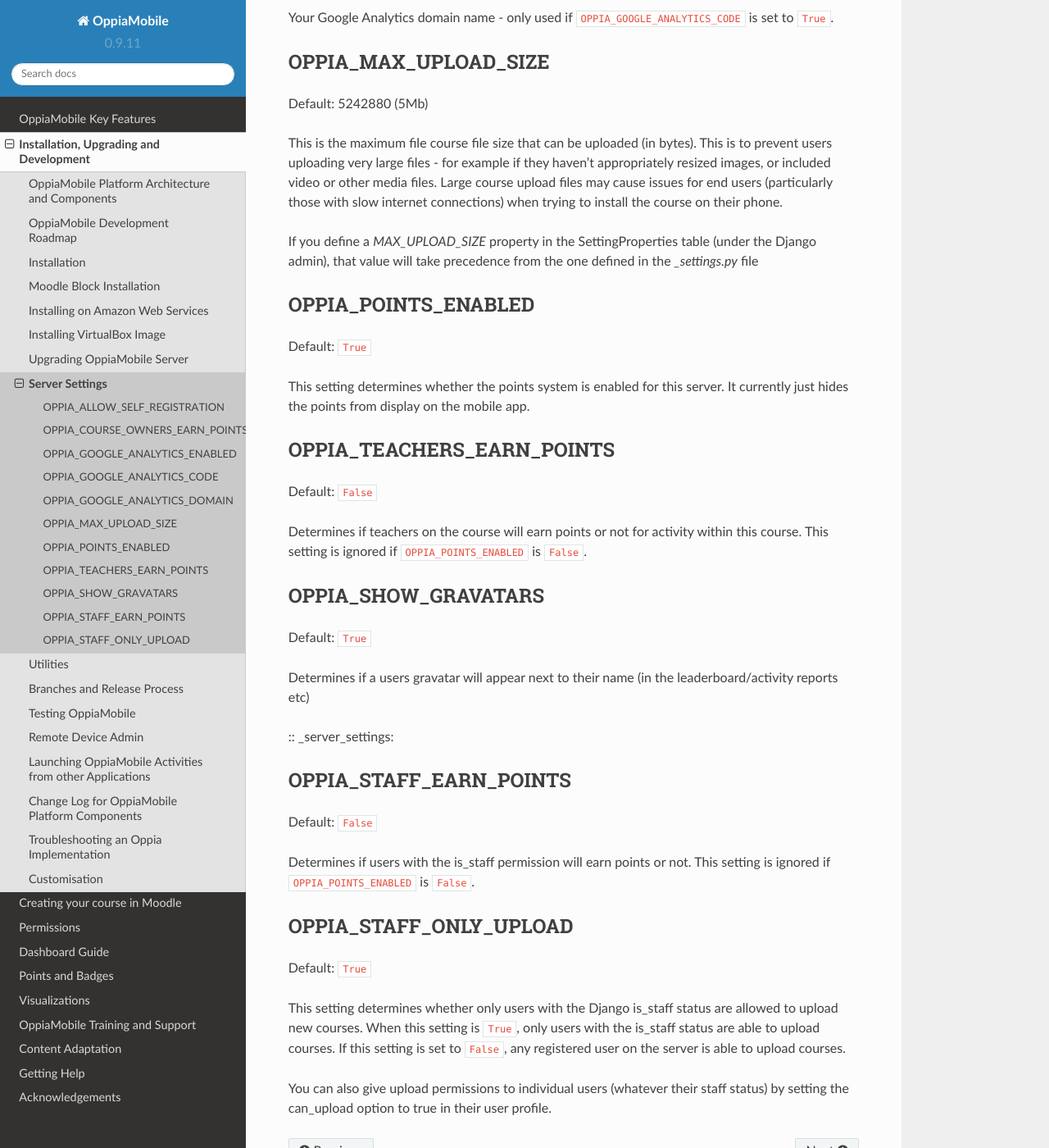
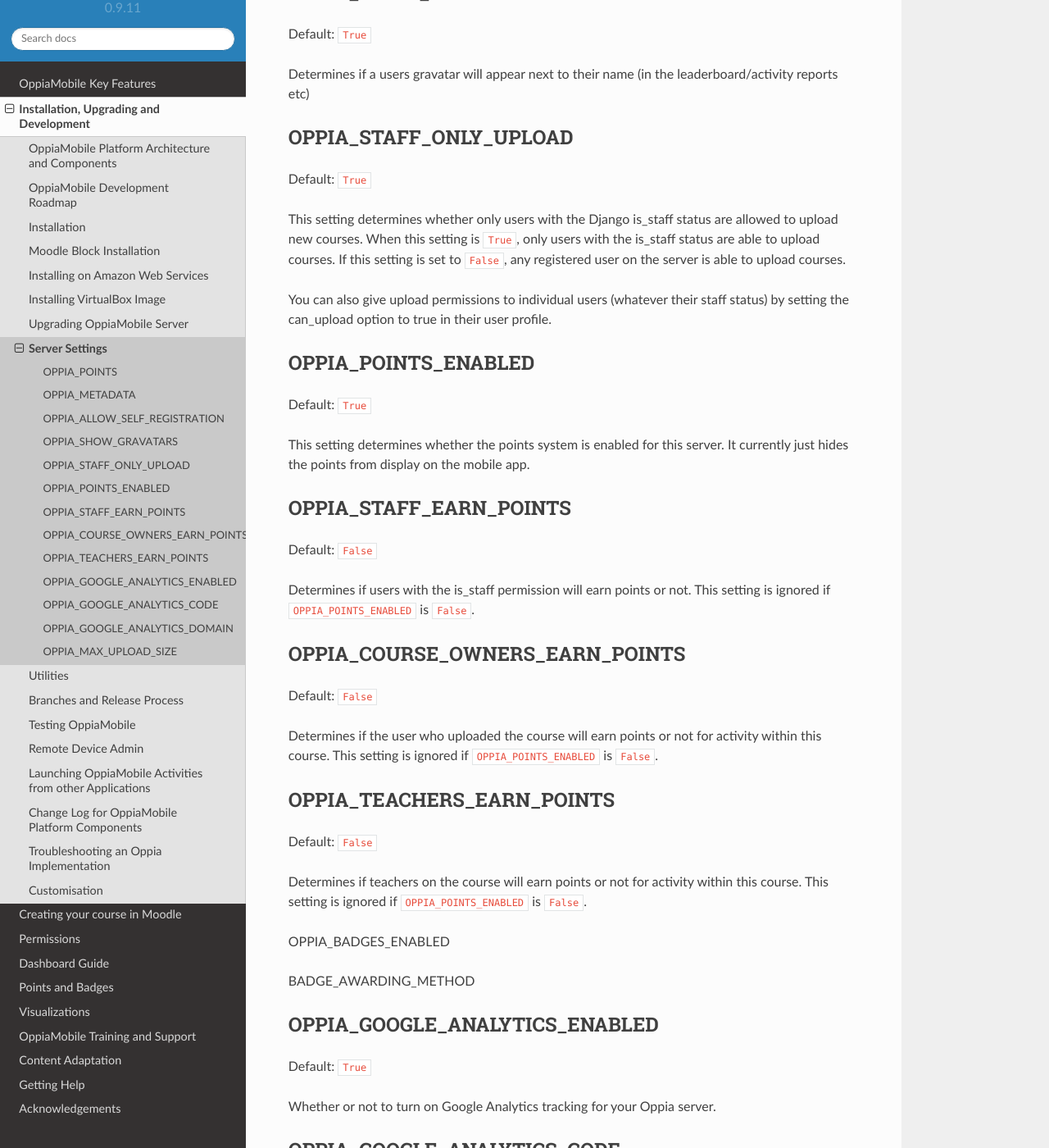
Before and after one commit to DigitalCampus/django-oppia, a Sphinx documentation site: the page built from docs/dev/settings.rst, in a window 1280 px wide and 1400 px high, scrolled down 988 px. Shown: the whole window at 82% size. Built offline with Sphinx 7.4.7 and the Read the Docs theme 2.0.0, drawn with Linux system fonts in a browser that asks for light colours; the version number is read from the project's files by our own code; some of the changed lines change nothing that is shown; some of the changed text lies outside the part shown.

Commit message:
update settings doc

```diff
--- a/docs/dev/settings.rst
+++ b/docs/dev/settings.rst
@@ -6,9 +6,33 @@
 These are the settings that you may want to alter to adapt to your OppiaMobile
 installation.
 
-To edit these settings you will need to edit the ``local_settings.py`` file, and
+To edit these settings you will need to edit the ``local_settings_xxx.py`` file, and
 for them to take effect you will need to restart your web server.
 
+
+
+OPPIA_POINTS
+-------------
+
+Default:
+	``'REGISTER':100,                             # given when user first registers
+        'QUIZ_ATTEMPT_OWNER':5,                     # given to the quiz owner when another user attempts their quiz
+        'QUIZ_FIRST_ATTEMPT':20,                    # for the first attempt at a quiz
+        'QUIZ_ATTEMPT':10,                          # for any subsequent attempts at a quiz
+        'QUIZ_FIRST_ATTEMPT_THRESHOLD':100,         # Threshold for getting bonus points for first attempt at quiz (must be 0-100)
+        'QUIZ_FIRST_ATTEMPT_BONUS':50,              # Bonus points for getting over the threshold on first attempt at quiz
+        'QUIZ_CREATED':200,                         # for creating a quiz
+        'ACTIVITY_COMPLETED':10,                    # for completing an activity
+        'MEDIA_STARTED':20,                         # for starting media
+        'MEDIA_PLAYING_INTERVAL':30,                # interval in seconds for which points are given
+        'MEDIA_PLAYING_POINTS_PER_INTERVAL':5,      # no points per interval media is playing
+        'MEDIA_MAX_POINTS':200,                     # the maximum number of points available for any single media play
+        'COURSE_DOWNLOADED':50,
+      ``
+
+
+OPPIA_METADATA
+---------------
 
 OPPIA_ALLOW_SELF_REGISTRATION
 -----------------------------
@@ -20,6 +44,49 @@
 anyone registering on your server - you will need to create their accounts
 yourself instead using the standard Django user management.
 
+
+OPPIA_SHOW_GRAVATARS
+--------------------------------
+
+Default: ``True``
+
+Determines if a users gravatar will appear next to their name (in the
+leaderboard/activity reports etc)
+
+
+OPPIA_STAFF_ONLY_UPLOAD
+-----------------------
+
+Default: ``True``
+
+This setting determines whether only users with the Django is_staff status are
+allowed to upload new courses. When this setting is ``True``, only users with
+the is_staff status are able to upload courses. If this setting is set to
+``False``, any registered user on the server is able to upload courses.
+
+You can also give upload permissions to individual users (whatever their staff
+status) by setting the can_upload option to true in their user profile.
+
+
+
+OPPIA_POINTS_ENABLED
+-----------------------
+
+Default: ``True``
+
+This setting determines whether the points system is enabled for this server. It
+currently just hides the points from display on the mobile app.
+
+
+OPPIA_STAFF_EARN_POINTS
+-----------------------
+
+Default: ``False``
+
+Determines if users with the is_staff permission will earn points or not. This
+setting is ignored if ``OPPIA_POINTS_ENABLED`` is ``False``.
+
+
 OPPIA_COURSE_OWNERS_EARN_POINTS
 --------------------------------
 
@@ -28,6 +95,27 @@
 Determines if the user who uploaded the course will earn points or not for
 activity within this course. This setting is ignored if ``OPPIA_POINTS_ENABLED``
 is ``False``.
+
+
+OPPIA_TEACHERS_EARN_POINTS
+--------------------------------
+
+Default: ``False``
+
+Determines if teachers on the course will earn points or not for activity within
+this course. This setting is ignored if ``OPPIA_POINTS_ENABLED`` is ``False``.
+
+
+OPPIA_BADGES_ENABLED
+
+
+BADGE_AWARDING_METHOD
+
+
+
+
+
+
 
 
 OPPIA_GOOGLE_ANALYTICS_ENABLED
@@ -65,49 +153,9 @@
 that value will take precedence from the one defined in the `_settings.py` file
 
 
-OPPIA_POINTS_ENABLED
------------------------
+OPPIA_MEDIA_FILE_TYPES
 
-Default: ``True``
 
-This setting determines whether the points system is enabled for this server. It
-currently just hides the points from display on the mobile app.
+OPPIA_MEDIA_IMAGE_FILE_TYPES
 
-OPPIA_TEACHERS_EARN_POINTS
---------------------------------
-
-Default: ``False``
-
-Determines if teachers on the course will earn points or not for activity within
-this course. This setting is ignored if ``OPPIA_POINTS_ENABLED`` is ``False``.
-
-OPPIA_SHOW_GRAVATARS
---------------------------------
-
-Default: ``True``
-
-Determines if a users gravatar will appear next to their name (in the
-leaderboard/activity reports etc)
-
-:: _server_settings:
-
-OPPIA_STAFF_EARN_POINTS
------------------------
-
-Default: ``False``
-
-Determines if users with the is_staff permission will earn points or not. This
-setting is ignored if ``OPPIA_POINTS_ENABLED`` is ``False``.
-
-OPPIA_STAFF_ONLY_UPLOAD
------------------------
-
-Default: ``True``
-
-This setting determines whether only users with the Django is_staff status are
-allowed to upload new courses. When this setting is ``True``, only users with
-the is_staff status are able to upload courses. If this setting is set to
-``False``, any registered user on the server is able to upload courses.
-
-You can also give upload permissions to individual users (whatever their staff
-status) by setting the can_upload option to true in their user profile.
+API_LIMIT_PER_PAGE
```
